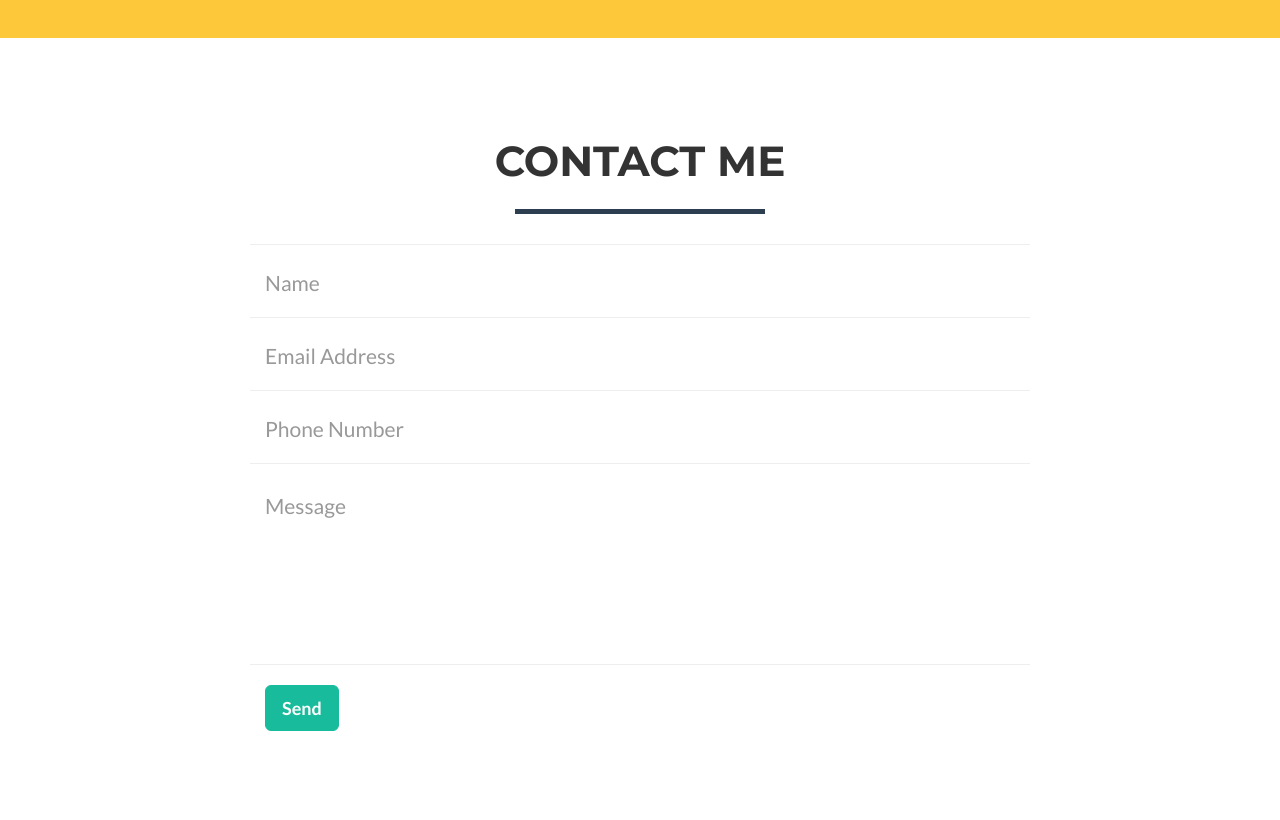
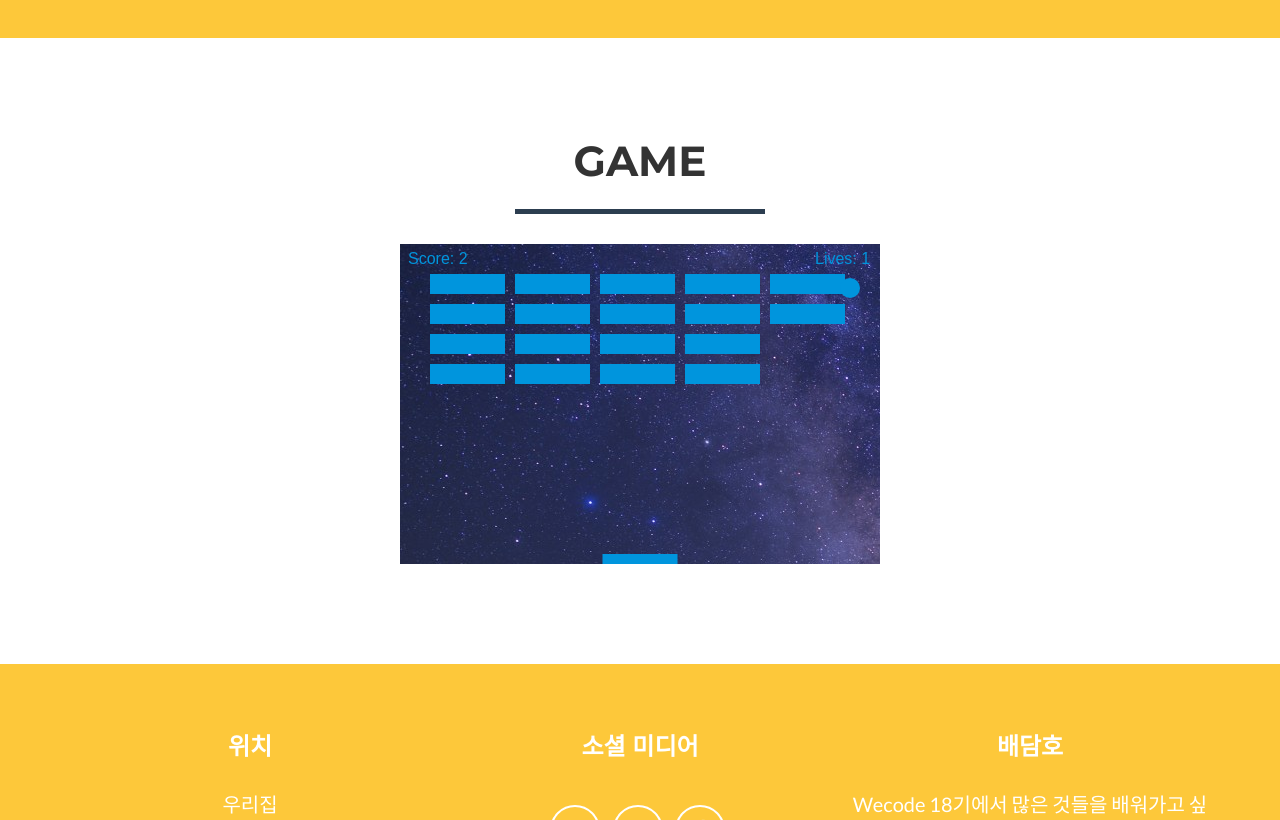
Before and after one commit to damho0514/MyPage_game, a website: page index.html in a window 1280 px wide. Shown: the part 1980-2800 px from the top of the page. Drawn offline with nearby package versions, Linux system fonts and the light colour scheme.

Commit message:
2021-01-19

```diff
--- a/index.html
+++ b/index.html
@@ -41,15 +41,13 @@
                 <button type="button" class="navbar-toggle" data-toggle="collapse" data-target="#bs-example-navbar-collapse-1">
                     <span class="sr-only">Toggle navigation</span> Menu <i class="fa fa-bars"></i>
                 </button>
-                <a class="navbar-brand" href="#page-top">Wecode - (삽질러스)Team</a>
+                <a class="navbar-brand" href="#page-top">profile</a>
             </div>
 
             <!-- Collect the nav links, forms, and other content for toggling -->
             <div class="collapse navbar-collapse" id="bs-example-navbar-collapse-1">
                 <ul class="nav navbar-nav navbar-right" >
-                    <li class="hidden">
-                        <a href="#page-top"></a>
-                    </li>
+
                     <li class="page-scroll">
                         <a href="#portfolio">Like</a>
                     </li>
@@ -57,7 +55,7 @@
                         <a href="#about">About</a>
                     </li>
                     <li class="page-scroll">
-                        <a href="#contact">Contact</a>
+                        <a href="#contact">GAME</a>
                     </li>
                 </ul>
             </div>
@@ -159,54 +157,18 @@
         <div class="container">
             <div class="row">
                 <div class="col-lg-12 text-center">
-                    <h2>Contact Me</h2>
+                    <h2>GAME</h2>
                     <hr class="star-primary">
                 </div>
             </div>
-            <div class="row">
-                <div class="col-lg-8 col-lg-offset-2">
-                    <!-- To configure the contact form email address, go to mail/contact_me.php and update the email address in the PHP file on line 19. -->
-                    <!-- The form should work on most web servers, but if the form is not working you may need to configure your web server differently. -->
-                    <form name="sentMessage" id="contactForm" novalidate>
-                        <div class="row control-group">
-                            <div class="form-group col-xs-12 floating-label-form-group controls">
-                                <label>Name</label>
-                                <input type="text" class="form-control" placeholder="Name" id="name" required data-validation-required-message="Please enter your name.">
-                                <p class="help-block text-danger"></p>
-                            </div>
-                        </div>
-                        <div class="row control-group">
-                            <div class="form-group col-xs-12 floating-label-form-group controls">
-                                <label>Email Address</label>
-                                <input type="email" class="form-control" placeholder="Email Address" id="email" required data-validation-required-message="Please enter your email address.">
-                                <p class="help-block text-danger"></p>
-                            </div>
-                        </div>
-                        <div class="row control-group">
-                            <div class="form-group col-xs-12 floating-label-form-group controls">
-                                <label>Phone Number</label>
-                                <input type="tel" class="form-control" placeholder="Phone Number" id="phone" required data-validation-required-message="Please enter your phone number.">
-                                <p class="help-block text-danger"></p>
-                            </div>
-                        </div>
-                        <div class="row control-group">
-                            <div class="form-group col-xs-12 floating-label-form-group controls">
-                                <label>Message</label>
-                                <textarea rows="5" class="form-control" placeholder="Message" id="message" required data-validation-required-message="Please enter a message."></textarea>
-                                <p class="help-block text-danger"></p>
-                            </div>
-                        </div>
-                        <br>
-                        <div id="success"></div>
-                        <div class="row">
-                            <div class="form-group col-xs-12">
-                                <button type="submit" class="btn btn-success btn-lg">Send</button>
-                            </div>
-                        </div>
-                    </form>
-                </div>
-            </div>
+
         </div>
+
+        <canvas id="myCanvas" width="480" height="320" style="display:block; margin: 0 auto; background: #eee ; background-image: url('img/img10.png');">
+
+        </canvas>
+
+
     </section>
 
     <!-- Footer -->
@@ -433,7 +395,7 @@
 
     <!-- Contact Form JavaScript -->
     <script src="js/jqBootstrapValidation.js"></script>
-    <script src="js/contact_me.js"></script>
+    <script src="js/game.js"></script>
 
     <!-- Theme JavaScript -->
     <script src="js/freelancer.min.js"></script>
--- a/js/contact_me.js
+++ /dev/null
@@ -1,73 +0,0 @@
-$(function() {
-
-    $("#contactForm input,#contactForm textarea").jqBootstrapValidation({
-        preventSubmit: true,
-        submitError: function($form, event, errors) {
-            // additional error messages or events
-        },
-        submitSuccess: function($form, event) {
-            // Prevent spam click and default submit behaviour
-            $("#btnSubmit").attr("disabled", true);
-            event.preventDefault();
-
-            // get values from FORM
-            var name = $("input#name").val();
-            var email = $("input#email").val();
-            var phone = $("input#phone").val();
-            var message = $("textarea#message").val();
-            var firstName = name; // For Success/Failure Message
-            // Check for white space in name for Success/Fail message
-            if (firstName.indexOf(' ') >= 0) {
-                firstName = name.split(' ').slice(0, -1).join(' ');
-            }
-            $.ajax({
-                url: "././mail/contact_me.php",
-                type: "POST",
-                data: {
-                    name: name,
-                    phone: phone,
-                    email: email,
-                    message: message
-                },
-                cache: false,
-                success: function() {
-                    // Enable button & show success message
-                    $("#btnSubmit").attr("disabled", false);
-                    $('#success').html("<div class='alert alert-success'>");
-                    $('#success > .alert-success').html("<button type='button' class='close' data-dismiss='alert' aria-hidden='true'>&times;")
-                        .append("</button>");
-                    $('#success > .alert-success')
-                        .append("<strong>Your message has been sent. </strong>");
-                    $('#success > .alert-success')
-                        .append('</div>');
-
-                    //clear all fields
-                    $('#contactForm').trigger("reset");
-                },
-                error: function() {
-                    // Fail message
-                    $('#success').html("<div class='alert alert-danger'>");
-                    $('#success > .alert-danger').html("<button type='button' class='close' data-dismiss='alert' aria-hidden='true'>&times;")
-                        .append("</button>");
-                    $('#success > .alert-danger').append("<strong>Sorry " + firstName + ", it seems that my mail server is not responding. Please try again later!");
-                    $('#success > .alert-danger').append('</div>');
-                    //clear all fields
-                    $('#contactForm').trigger("reset");
-                },
-            });
-        },
-        filter: function() {
-            return $(this).is(":visible");
-        },
-    });
-
-    $("a[data-toggle=\"tab\"]").click(function(e) {
-        e.preventDefault();
-        $(this).tab("show");
-    });
-});
-
-// When clicking on Full hide fail/success boxes
-$('#name').focus(function() {
-    $('#success').html('');
-});
--- /dev/null
+++ b/js/game.js
@@ -0,0 +1,182 @@
+var canvas = document.getElementById("myCanvas");
+var ctx = canvas.getContext("2d");
+var ballRadius = 10;
+var x = canvas.width/2;
+var y = canvas.height-30;
+var dx = 2;
+var dy = -2;
+
+/* 공을 치기 위한 패들 */
+var paddleHeight = 10;
+var paddleWidth = 75;
+var paddleX = (canvas.width-paddleWidth)/2;
+
+// 버튼을 누르는 것은 boolean 변수로 정의하고 초기화 합니다.
+var rightPressed = false;
+var leftPressed = false;
+
+//벽돌 생성
+var brickRowCount = 5;
+var brickColumnCount = 4;
+var brickWidth = 75;
+var brickHeight = 20;
+var brickPadding = 10;
+var brickOffsetTop = 30;
+var brickOffsetLeft = 30;
+
+//점수
+var score = 0;
+
+//플레이어에게 생명을 주기
+var lives = 3; //3개의 생명
+
+
+
+var bricks = [];
+for(var c=0; c<brickColumnCount; c++) {
+bricks[c] = [];
+for(var r=0; r<brickRowCount; r++) {
+    bricks[c][r] = { x: 0, y: 0, status: 1 };
+}
+}
+
+document.addEventListener("keydown", keyDownHandler, false);
+document.addEventListener("keyup", keyUpHandler, false);
+document.addEventListener("mousemove", mouseMoveHandler, false);
+
+function keyDownHandler(e) {
+if(e.key == "Right" || e.key == "ArrowRight") {
+    rightPressed = true;
+}
+else if(e.key == "Left" || e.key == "ArrowLeft") {
+    leftPressed = true;
+}
+}
+
+function keyUpHandler(e) {
+if(e.key == "Right" || e.key == "ArrowRight") {
+    rightPressed = false;
+}
+else if(e.key == "Left" || e.key == "ArrowLeft") {
+    leftPressed = false;
+}
+}
+function mouseMoveHandler(e){
+var relativeX = e.clientX - canvas.offsetLeft;
+if(relativeX > 0 && relativeX < canvas.width){
+    paddleX = relativeX - paddleWidth/2;
+}
+}
+function collisionDetection() {
+for(var c=0; c<brickColumnCount; c++) {
+for(var r=0; r<brickRowCount; r++) {
+var b = bricks[c][r];
+if(b.status == 1) {
+    if(x > b.x && x < b.x+brickWidth && y > b.y && y < b.y+brickHeight) {
+    dy = -dy;
+    b.status = 0;
+    score++;
+    if(score == brickRowCount*brickColumnCount) {
+        alert("YOU WIN, CONGRATS!");
+        document.location.reload();
+        // clearInterval(interval); // Needed for Chrome to end game
+    }
+    }
+}
+}
+}
+}
+
+function drawBall() {
+ctx.beginPath();
+ctx.arc(x, y, ballRadius, 0, Math.PI*2);
+ctx.fillStyle = "#0095DD";
+ctx.fill();
+ctx.closePath();
+}
+function drawPaddle() {
+ctx.beginPath();
+ctx.rect(paddleX, canvas.height-paddleHeight, paddleWidth, paddleHeight);
+ctx.fillStyle = "#0095DD";
+ctx.fill();
+ctx.closePath();
+}
+function drawBricks() {
+for(var c=0; c<brickColumnCount; c++) {
+for(var r=0; r<brickRowCount; r++) {
+if(bricks[c][r].status == 1) {
+    var brickX = (r*(brickWidth+brickPadding))+brickOffsetLeft;
+    var brickY = (c*(brickHeight+brickPadding))+brickOffsetTop;
+    bricks[c][r].x = brickX;
+    bricks[c][r].y = brickY;
+    ctx.beginPath();
+    ctx.rect(brickX, brickY, brickWidth, brickHeight);
+    ctx.fillStyle = "#0095DD";
+    ctx.fill();
+    ctx.closePath();
+}
+}
+}
+}
+function drawScore() {
+ctx.font = "16px Arial";
+ctx.fillStyle = "#0095DD";
+ctx.fillText("Score: "+score, 8, 20);
+}
+
+//수명 카운터를 그리는 것은 점수 카운터를 그리는 것과 거의 같습니다.
+//코드에 drawScore()함수 아래에 다음 함수를 추가합니다
+function drawLives(){
+ctx.font = "16px Arial";
+ctx.fillStyle = "#0095DD";
+ctx.fillText("Lives: " + lives, canvas.width-65, 20);
+}
+
+function draw() {
+ctx.clearRect(0, 0, canvas.width, canvas.height);
+drawBricks();
+drawBall();
+drawPaddle();
+drawScore();
+drawLives();
+collisionDetection();
+
+if(x + dx > canvas.width-ballRadius || x + dx < ballRadius) {
+dx = -dx;
+}
+if(y + dy < ballRadius) {
+dy = -dy;
+}
+else if(y + dy > canvas.height-ballRadius) {
+if(x > paddleX && x < paddleX + paddleWidth) {
+dy = -dy;
+}
+else {
+    lives--;
+    if(!lives){
+        alert("GAME OVER");
+        document.location.reload();
+    }
+    else {
+        x = canvas.width/2;
+        y = canvas.height-30;
+        dx = 3;
+        dy = -3;
+        paddleX = (canvas.width-paddleWidth)/2;
+    }
+}
+}
+
+if(rightPressed && paddleX < canvas.width-paddleWidth) {
+paddleX += 7;
+}
+else if(leftPressed && paddleX > 0) {
+paddleX -= 7;
+}
+
+x += dx;
+y += dy;
+requestAnimationFrame(draw);
+}
+
+draw();
```
Also changed, not shown: img/img10.png (added).
